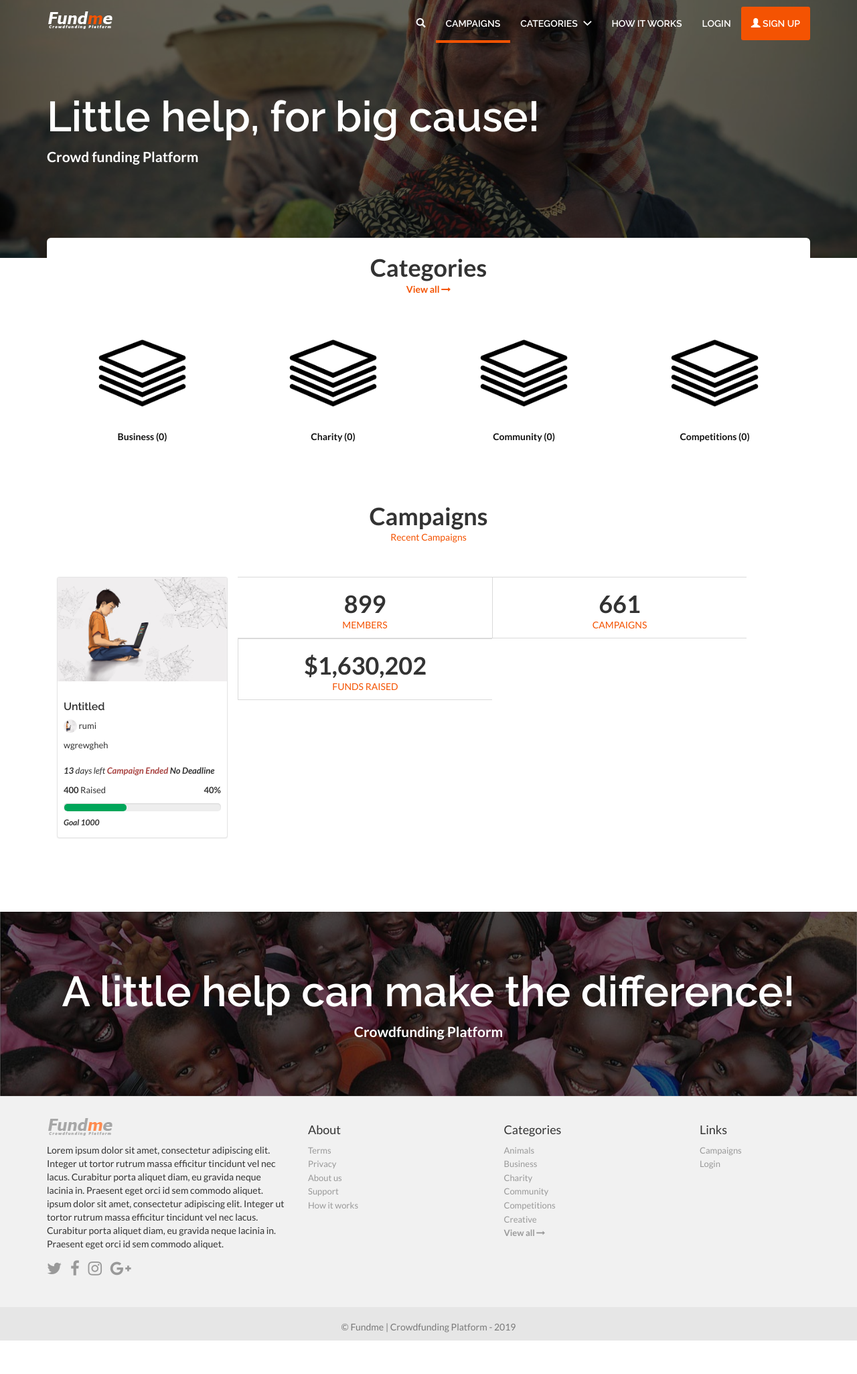
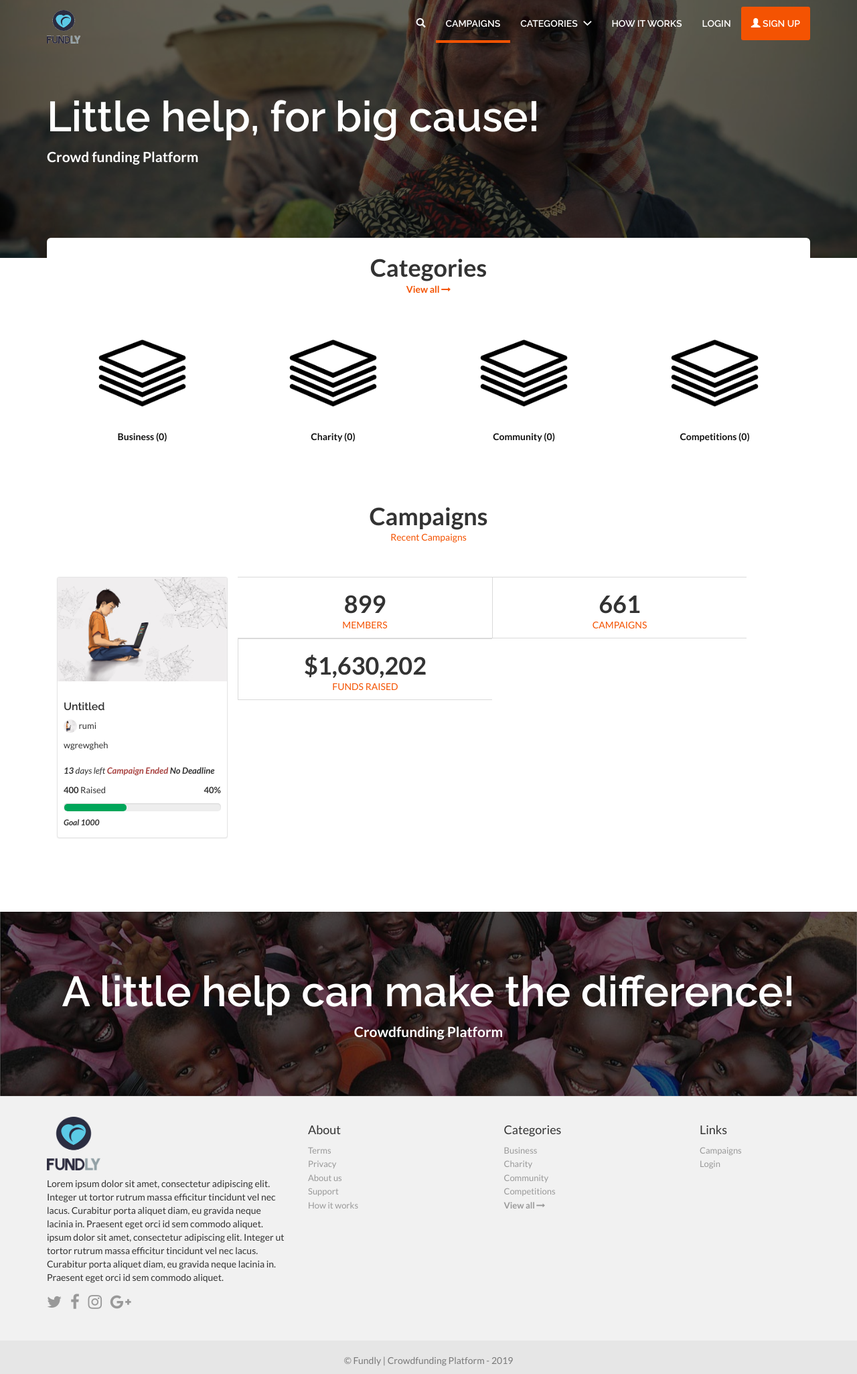
Before and after one commit to manjurulhoque/Qonty, a Django app: page / in a window 1280 px wide. Shown: the whole page at 67% size. Before the commit the page ends 2001 px from the top, so only its background shows below. Run offline with Django 3.2, Linux system fonts and the light colour scheme; data comes from the database, SQL or seed files in the repository; parts of the project's set-up code (start-up, migrations or seed data) failed here and were passed over; some libraries are stand-ins or nearby versions; some web fonts are replaced.

Commit message:
Links updated

```diff
--- a/templates/home.html
+++ b/templates/home.html
@@ -23,13 +23,12 @@
 
         {% for category in categories %}
             <div class="col-lg-3 col-md-6 col-sm-6 col-xs-12 row-margin-20">
-                <a href="http://127.0.0.1:8001/category/Animals">
-                    <img class="img-responsive btn-block custom-rounded"
-                         src="{{ category.category_image }}" alt="Animals">
+                <a href="{% url 'core:campaigns-by-category' category.id %}">
+                    <img class="img-responsive btn-block custom-rounded" src="{{ category.category_image }}" alt="Animals">
                 </a>
 
                 <h1 class="title-services">
-                    <a href="http://127.0.0.1:8001/category/Animals">
+                    <a href="{% url 'core:campaigns-by-category' category.id %}">
                         {{ category.name }} ({{ category.campaign_set.count }})
                     </a>
                 </h1>
--- a/templates/includes/footer.html
+++ b/templates/includes/footer.html
@@ -1,10 +1,12 @@
+{% load static %}
+
 <footer class="footer-main">
     <div class="container">
 
         <div class="row">
             <div class="col-md-4">
-                <a href="http://127.0.0.1:8001">
-                    <img src="http://127.0.0.1:8001/public/img/watermark.png"/>
+                <a href="{% url 'core:home' %}">
+                    <img src="{% static 'img/logo.png' %}" style="height: 80px; width: 80px"/>
                 </a>
                 <p class="margin-tp-xs">Lorem ipsum dolor sit amet, consectetur adipiscing elit. Integer ut tortor
                     rutrum massa efficitur tincidunt vel nec lacus. Curabitur porta aliquet diam, eu gravida neque
@@ -16,13 +18,10 @@
 
                     <li><a href="https://www.twitter.com/" class="ico-social"><i class="fa fa-twitter"></i></a></li>
 
-
                     <li><a href="https://www.facebook.com/fundme" class="ico-social"><i class="fa fa-facebook"></i></a>
                     </li>
 
-
                     <li><a href="https://www.instagram.com/" class="ico-social"><i class="fa fa-instagram"></i></a></li>
-
 
                     <li><a href="https://plus.google.com/" class="ico-social"><i class="fa fa-google-plus"></i></a></li>
                 </ul>
@@ -33,11 +32,11 @@
             <div class="col-md-3 margin-tp-xs">
                 <h4 class="margin-top-zero">About</h4>
                 <ul class="list-unstyled">
-                    <li><a class="link-footer" href="http://127.0.0.1:8001/page/terms-of-service">Terms</a></li>
-                    <li><a class="link-footer" href="http://127.0.0.1:8001/page/privacy">Privacy</a></li>
-                    <li><a class="link-footer" href="http://127.0.0.1:8001/page/about">About us</a></li>
-                    <li><a class="link-footer" href="http://127.0.0.1:8001/page/support">Support</a></li>
-                    <li><a class="link-footer" href="http://127.0.0.1:8001/page/how-it-works">How it works</a></li>
+                    <li><a class="link-footer" href="#">Terms</a></li>
+                    <li><a class="link-footer" href="#">Privacy</a></li>
+                    <li><a class="link-footer" href="#">About us</a></li>
+                    <li><a class="link-footer" href="#">Support</a></li>
+                    <li><a class="link-footer" href="#">How it works</a></li>
                 </ul>
             </div><!-- ./End col-md-* -->
 
@@ -45,14 +44,10 @@
             <div class="col-md-3 margin-tp-xs">
                 <h4 class="margin-top-zero">Categories</h4>
                 <ul class="list-unstyled">
-                    <li><a class="link-footer" href="http://127.0.0.1:8001/category/Animals">Animals</a></li>
-                    <li><a class="link-footer" href="http://127.0.0.1:8001/category/Business">Business</a></li>
-                    <li><a class="link-footer" href="http://127.0.0.1:8001/category/Charity">Charity</a></li>
-                    <li><a class="link-footer" href="http://127.0.0.1:8001/category/Community">Community</a></li>
-                    <li><a class="link-footer" href="http://127.0.0.1:8001/category/Competitions">Competitions</a></li>
-                    <li><a class="link-footer" href="http://127.0.0.1:8001/category/Creative">Creative</a></li>
-
-                    <li><a class="link-footer" href="http://127.0.0.1:8001/categories">
+                    {% for category in categories %}
+                        <li><a class="link-footer" href="{% url 'core:campaigns-by-category' category.id %}">{{ category.name }}</a></li>
+                    {% endfor %}
+                    <li><a class="link-footer" href="{% url 'core:categories' %}">
                         <strong>View all <i class="fa fa-long-arrow-right"></i></strong>
                     </a></li>
 
@@ -64,15 +59,12 @@
                 <ul class="list-unstyled">
 
                     <li>
-                        <a class="link-footer" href="http://127.0.0.1:8001">Campaigns</a>
+                        <a class="link-footer" href="#">Campaigns</a>
                     </li>
 
                     <li>
-                        <a class="link-footer" href="http://127.0.0.1:8001/login">
-                            Login
-                        </a>
+                        <a class="link-footer" href="{% url 'accounts:login' %}">Login</a>
                     </li>
-
 
                 </ul>
             </div><!-- ./End col-md-* -->
@@ -84,7 +76,7 @@
     <div class="container">
         <div class="row">
             <div class="col-md-12 text-center padding-top-20">
-                <p>&copy; Fundme | Crowdfunding Platform - 2019</p>
+                <p>&copy; Fundly | Crowdfunding Platform - 2019</p>
             </div><!-- ./End col-md-* -->
         </div>
     </div>
--- a/templates/includes/navbar.html
+++ b/templates/includes/navbar.html
@@ -9,7 +9,7 @@
                 <span class="icon-bar"></span>
             </button>
             <a class="navbar-brand" href="{% url 'core:home' %}">
-                <img src="http://127.0.0.1:8001/public/img/logo.png" class="logo"/>
+                <img src="{% static 'img/logo.png' %}" class="logo" style="width: 50px; height: 50px"/>
             </a>
         </div><!-- navbar-header -->
 
@@ -62,8 +62,7 @@
                 </li>
 
                 <li>
-                    <a class="text-uppercase font-default" href="http://127.0.0.1:8001/page/how-it-works">How it
-                        works</a>
+                    <a class="text-uppercase font-default" href="#">How it works</a>
                 </li>
 
                 {% if request.user.is_authenticated %}
```
Also changed, not shown: templates/campaigns/details.html (+4 -4 lines), static/img/logo.png.
